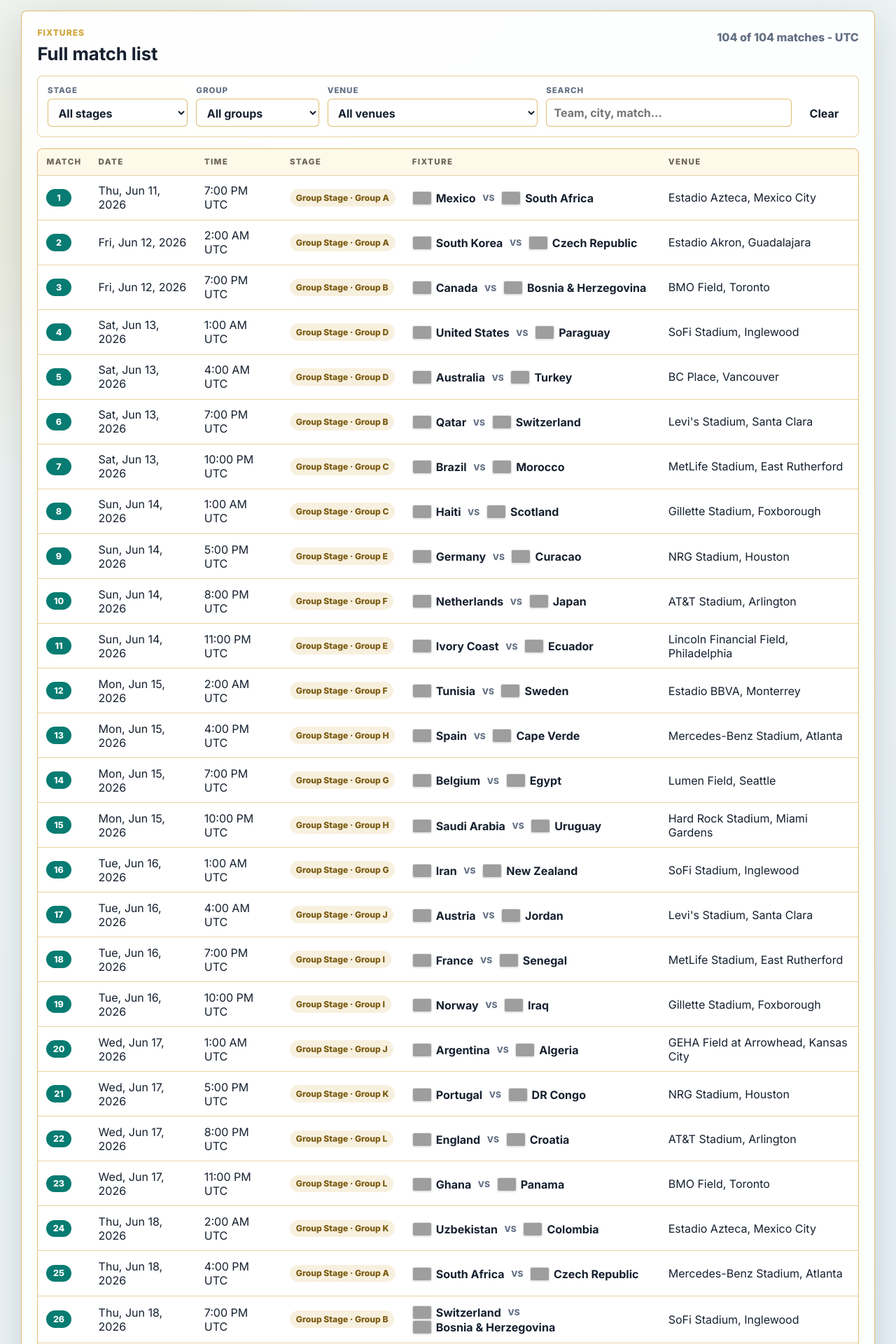
After one commit to adiTenGemini/World-Cup-2026-Predictor, a Flask app: page /schedule in a window 1280 px wide. The commit adds this page. Shown: the part 432-2352 px from the top of the page at 70% size. Run offline with Flask 3, Linux system fonts and the light colour scheme; grey boxes are pictures that could not be loaded.

Commit message:
scheule added

```diff
--- a/app.py
+++ b/app.py
@@ -1,6 +1,7 @@
 from flask import Flask, render_template
 
 from match_model import build_team_ratings
+from schedule_data import MATCH_SCHEDULE
 
 app = Flask(__name__)
 
@@ -188,6 +189,30 @@ def groups_with_flags():
     return groups
 
 
+def schedule_flag_lookup():
+    lookup = {}
+    aliases = {
+        "Bosnia & Herzegovina": "Bosnia and Herzegovina",
+        "Cape Verde": "Cabo Verde",
+        "Curacao": "Curacao",
+        "Czech Republic": "Czechia",
+        "DR Congo": "Congo DR",
+        "Iran": "IR Iran",
+        "Ivory Coast": "Cote d'Ivoire",
+        "South Korea": "Korea Republic",
+        "Turkey": "Turkiye",
+        "United States": "USA",
+    }
+    for group in WORLD_CUP_GROUPS:
+        for team in group["teams"]:
+            flag_code = FLAG_CODES[team["code"]]
+            lookup[team["name"]] = f"https://flagcdn.com/w40/{flag_code}.png"
+    for alias, canonical in aliases.items():
+        if canonical in lookup:
+            lookup[alias] = lookup[canonical]
+    return lookup
+
+
 @app.get("/")
 def index():
     return render_template("index.html", groups=groups_with_flags(), logo_url=LOGO_URL)
@@ -198,5 +223,15 @@ def guided():
     return render_template("guided.html", groups=groups_with_flags(), logo_url=LOGO_URL)
 
 
+@app.get("/schedule")
+def schedule():
+    return render_template(
+        "schedule.html",
+        schedule=MATCH_SCHEDULE,
+        schedule_flags=schedule_flag_lookup(),
+        logo_url=LOGO_URL,
+    )
+
+
 if __name__ == "__main__":
     app.run(debug=True)
--- /dev/null
+++ b/static/schedule.js
@@ -0,0 +1,140 @@
+const schedule = window.MATCH_SCHEDULE;
+const scheduleFlags = window.SCHEDULE_FLAGS || {};
+
+const stageFilter = document.querySelector("#stage-filter");
+const groupFilter = document.querySelector("#group-filter");
+const venueFilter = document.querySelector("#venue-filter");
+const searchInput = document.querySelector("#schedule-search");
+const clearButton = document.querySelector("#clear-schedule-filters");
+const scheduleBody = document.querySelector("#schedule-body");
+const scheduleCount = document.querySelector("#schedule-count");
+const userTimeZone = Intl.DateTimeFormat().resolvedOptions().timeZone || "Local time";
+
+function uniqueValues(key) {
+  return [...new Set(schedule.map((match) => match[key]).filter(Boolean))];
+}
+
+function addOptions(select, values, labeler = (value) => value) {
+  values.forEach((value) => {
+    const option = document.createElement("option");
+    option.value = value;
+    option.textContent = labeler(value);
+    select.appendChild(option);
+  });
+}
+
+function easternKickoffToDate(match) {
+  const [year, month, day] = match.date.split("-").map(Number);
+  const [hour, minute] = match.time.replace(" ET", "").split(":").map(Number);
+  return new Date(Date.UTC(year, month - 1, day, hour + 4, minute));
+}
+
+function formatLocalDate(match) {
+  return new Intl.DateTimeFormat("en", {
+    weekday: "short",
+    month: "short",
+    day: "numeric",
+    year: "numeric",
+  }).format(easternKickoffToDate(match));
+}
+
+function formatLocalTime(match) {
+  return new Intl.DateTimeFormat("en", {
+    hour: "numeric",
+    minute: "2-digit",
+    timeZoneName: "short",
+  }).format(easternKickoffToDate(match));
+}
+
+function filteredSchedule() {
+  const stage = stageFilter.value;
+  const group = groupFilter.value;
+  const venue = venueFilter.value;
+  const query = searchInput.value.trim().toLowerCase();
+
+  return schedule.filter((match) => {
+    const matchesStage = !stage || match.stage === stage;
+    const matchesGroup = !group || match.group === group;
+    const matchesVenue = !venue || match.venue === venue;
+    const haystack = [
+      match.match,
+      match.stage,
+      match.group,
+      match.date,
+      match.time,
+      match.team1,
+      match.team2,
+      match.venue,
+    ]
+      .join(" ")
+      .toLowerCase();
+    return matchesStage && matchesGroup && matchesVenue && (!query || haystack.includes(query));
+  });
+}
+
+function renderSchedule() {
+  const matches = filteredSchedule();
+  scheduleCount.textContent = `${matches.length} of ${schedule.length} matches - ${userTimeZone}`;
+
+  if (!matches.length) {
+    scheduleBody.innerHTML = `
+      <tr>
+        <td class="empty-schedule" colspan="6">No matches found.</td>
+      </tr>
+    `;
+    return;
+  }
+
+  scheduleBody.innerHTML = matches
+    .map(
+      (match) => `
+        <tr>
+          <td><span class="match-number">${match.match}</span></td>
+          <td>${formatLocalDate(match)}</td>
+          <td>${formatLocalTime(match)}</td>
+          <td>
+            <span class="stage-pill">${match.stage}${match.group ? ` &middot; Group ${match.group}` : ""}</span>
+          </td>
+          <td class="fixture-cell">
+            ${renderFixtureTeam(match.team1)}
+            <span>vs</span>
+            ${renderFixtureTeam(match.team2)}
+          </td>
+          <td>${match.venue}</td>
+        </tr>
+      `,
+    )
+    .join("");
+}
+
+function renderFixtureTeam(name) {
+  const flagUrl = scheduleFlags[name];
+  if (!flagUrl) {
+    return `<strong>${name}</strong>`;
+  }
+  return `
+    <strong class="fixture-team">
+      <img class="country-flag" src="${flagUrl}" alt="" loading="lazy" />
+      <span>${name}</span>
+    </strong>
+  `;
+}
+
+function clearFilters() {
+  stageFilter.value = "";
+  groupFilter.value = "";
+  venueFilter.value = "";
+  searchInput.value = "";
+  renderSchedule();
+}
+
+addOptions(stageFilter, uniqueValues("stage"));
+addOptions(groupFilter, uniqueValues("group").sort(), (group) => `Group ${group}`);
+addOptions(venueFilter, uniqueValues("venue").sort());
+
+[stageFilter, groupFilter, venueFilter, searchInput].forEach((control) => {
+  control.addEventListener("input", renderSchedule);
+});
+clearButton.addEventListener("click", clearFilters);
+
+renderSchedule();
--- a/static/styles.css
+++ b/static/styles.css
@@ -112,7 +112,7 @@ textarea {
 }
 
 .view-toggle a {
-  min-width: 76px;
+  min-width: 82px;
   text-align: center;
 }
 
@@ -728,6 +728,173 @@ h1 {
   justify-items: start;
 }
 
+.schedule-hero {
+  width: min(1220px, calc(100% - 2rem));
+  margin: 1rem auto 0;
+  padding: clamp(2rem, 5vw, 4rem);
+  border-radius: 8px;
+  color: #fff;
+  background:
+    linear-gradient(90deg, rgba(12, 91, 79, 0.92), rgba(158, 36, 68, 0.76)),
+    url("https://images.unsplash.com/photo-1522778526097-ce0a22ceb253?auto=format&fit=crop&w=1800&q=80")
+      center 52% / cover;
+}
+
+.schedule-hero h1 {
+  max-width: 780px;
+  margin-bottom: 0;
+  font-size: clamp(2.5rem, 6vw, 5rem);
+}
+
+.schedule-shell {
+  width: min(1220px, calc(100% - 2rem));
+  margin: 1rem auto 3rem;
+  padding: clamp(1rem, 2.2vw, 1.4rem);
+}
+
+.schedule-count {
+  margin: 0.3rem 0 0;
+  color: var(--muted);
+  font-weight: 800;
+  white-space: nowrap;
+}
+
+.schedule-filters {
+  display: grid;
+  grid-template-columns: minmax(130px, 0.8fr) minmax(120px, 0.7fr) minmax(190px, 1.2fr) minmax(220px, 1.4fr) auto;
+  gap: 0.75rem;
+  align-items: end;
+  margin-bottom: 1rem;
+  padding: 0.85rem;
+  border: 1px solid var(--gold-line);
+  border-radius: 8px;
+  background: rgba(255, 255, 255, 0.72);
+}
+
+.schedule-filters label {
+  display: grid;
+  gap: 0.3rem;
+  min-width: 0;
+}
+
+.schedule-filters span {
+  color: var(--muted);
+  font-size: 0.72rem;
+  font-weight: 900;
+  letter-spacing: 0.08em;
+  text-transform: uppercase;
+}
+
+.schedule-filters select,
+.schedule-filters input {
+  width: 100%;
+  min-height: 40px;
+  padding: 0.5rem 0.65rem;
+  border: 1px solid var(--gold-line-strong);
+  border-radius: 6px;
+  background: #fff;
+  color: var(--ink);
+  font-weight: 700;
+}
+
+.schedule-table-wrap {
+  overflow-x: auto;
+  border: 1px solid var(--gold-line-strong);
+  border-radius: 8px;
+  background: #fff;
+}
+
+.schedule-table {
+  width: 100%;
+  min-width: 920px;
+  border-collapse: collapse;
+}
+
+.schedule-table th,
+.schedule-table td {
+  padding: 0.72rem 0.75rem;
+  border-bottom: 1px solid var(--gold-line);
+  text-align: left;
+  vertical-align: middle;
+}
+
+.schedule-table th {
+  position: sticky;
+  top: 0;
+  z-index: 1;
+  color: #6c6253;
+  background: #fff9ea;
+  font-size: 0.72rem;
+  font-weight: 900;
+  letter-spacing: 0.12em;
+  text-transform: uppercase;
+}
+
+.schedule-table tbody tr:hover {
+  background: rgba(8, 124, 114, 0.06);
+}
+
+.schedule-table tbody tr:last-child td {
+  border-bottom: 0;
+}
+
+.match-number,
+.stage-pill {
+  display: inline-grid;
+  place-items: center;
+  min-height: 1.55rem;
+  border-radius: 999px;
+  font-weight: 900;
+}
+
+.match-number {
+  min-width: 2.2rem;
+  color: #fff;
+  background: var(--teal);
+  font-size: 0.78rem;
+}
+
+.stage-pill {
+  padding: 0.18rem 0.55rem;
+  color: #7a5a10;
+  background: rgba(209, 164, 58, 0.16);
+  font-size: 0.76rem;
+  white-space: nowrap;
+}
+
+.fixture-cell {
+  min-width: 220px;
+}
+
+.fixture-cell > span {
+  margin: 0 0.32rem;
+  color: var(--muted);
+  font-size: 0.75rem;
+  font-weight: 900;
+  text-transform: uppercase;
+}
+
+.fixture-team {
+  display: inline-flex;
+  align-items: center;
+  gap: 0.38rem;
+  max-width: 100%;
+  vertical-align: middle;
+}
+
+.fixture-team span {
+  overflow: hidden;
+  text-overflow: ellipsis;
+  white-space: nowrap;
+}
+
+.empty-schedule {
+  padding: 2rem;
+  color: var(--muted);
+  font-weight: 800;
+  text-align: center;
+}
+
 @media (max-width: 1100px) {
   .groups-grid {
     grid-template-columns: repeat(2, minmax(0, 1fr));
@@ -735,6 +902,14 @@ h1 {
 
   .guided-shell {
     grid-template-columns: 1fr;
+  }
+
+  .schedule-filters {
+    grid-template-columns: repeat(2, minmax(0, 1fr));
+  }
+
+  .search-filter {
+    grid-column: 1 / -1;
   }
 
   .stepper {
@@ -750,6 +925,15 @@ h1 {
   .topbar {
     align-items: flex-start;
     flex-direction: column;
+  }
+
+  .topbar .view-toggle {
+    width: 100%;
+  }
+
+  .view-toggle a {
+    min-width: 0;
+    flex: 1;
   }
 
   .groups-grid {
@@ -770,8 +954,13 @@ h1 {
   }
 
   .guided-actions,
-  .thirds-layout {
+  .thirds-layout,
+  .schedule-filters {
     grid-template-columns: 1fr;
+  }
+
+  .search-filter {
+    grid-column: auto;
   }
 
   .step-message {
--- a/templates/guided.html
+++ b/templates/guided.html
@@ -25,6 +25,7 @@
       <nav class="view-toggle" aria-label="Switch predictor view">
         <a href="{{ url_for('index') }}">Full</a>
         <a href="{{ url_for('guided') }}" aria-current="page">Guided</a>
+        <a href="{{ url_for('schedule') }}">Schedule</a>
       </nav>
     </header>
 
--- a/templates/index.html
+++ b/templates/index.html
@@ -25,6 +25,7 @@
       <nav class="view-toggle" aria-label="Switch predictor view">
         <a href="{{ url_for('index') }}" aria-current="page">Full</a>
         <a href="{{ url_for('guided') }}">Guided</a>
+        <a href="{{ url_for('schedule') }}">Schedule</a>
       </nav>
     </header>
 
--- /dev/null
+++ b/templates/schedule.html
@@ -0,0 +1,102 @@
+<!doctype html>
+<html lang="en">
+  <head>
+    <meta charset="utf-8" />
+    <meta name="viewport" content="width=device-width, initial-scale=1" />
+    <title>World Cup 2026 Schedule</title>
+    <link rel="preconnect" href="https://fonts.googleapis.com" />
+    <link rel="preconnect" href="https://fonts.gstatic.com" crossorigin />
+    <link
+      href="https://fonts.googleapis.com/css2?family=Inter:wght@400;500;600;700;800&family=Playfair+Display:wght@700;800&display=swap"
+      rel="stylesheet"
+    />
+    <link rel="stylesheet" href="{{ url_for('static', filename='styles.css') }}" />
+  </head>
+  <body>
+    <header class="topbar" aria-label="Site header">
+      <a class="brand brand-lockup" href="{{ url_for('index') }}" aria-label="World Cup 2026 Predictor home">
+        <img
+          src="{{ logo_url }}"
+          alt=""
+          class="brand-logo"
+        />
+        <span>World Cup 2026 Predictor</span>
+      </a>
+      <nav class="view-toggle" aria-label="Switch predictor view">
+        <a href="{{ url_for('index') }}">Full</a>
+        <a href="{{ url_for('guided') }}">Guided</a>
+        <a href="{{ url_for('schedule') }}" aria-current="page">Schedule</a>
+      </nav>
+    </header>
+
+    <main>
+      <section class="schedule-hero" aria-labelledby="schedule-title">
+        <img
+          src="{{ logo_url }}"
+          alt="FIFA World Cup 2026 logo"
+          class="hero-logo"
+        />
+        <p class="kicker">104 matches</p>
+        <h1 id="schedule-title">Tournament schedule</h1>
+      </section>
+
+      <section class="schedule-shell panel" aria-labelledby="schedule-list-title">
+        <div class="section-heading">
+          <div>
+            <p class="eyebrow">Fixtures</p>
+            <h2 id="schedule-list-title">Full match list</h2>
+          </div>
+          <p id="schedule-count" class="schedule-count"></p>
+        </div>
+
+        <form class="schedule-filters" aria-label="Schedule filters">
+          <label>
+            <span>Stage</span>
+            <select id="stage-filter">
+              <option value="">All stages</option>
+            </select>
+          </label>
+          <label>
+            <span>Group</span>
+            <select id="group-filter">
+              <option value="">All groups</option>
+            </select>
+          </label>
+          <label>
+            <span>Venue</span>
+            <select id="venue-filter">
+              <option value="">All venues</option>
+            </select>
+          </label>
+          <label class="search-filter">
+            <span>Search</span>
+            <input id="schedule-search" type="search" placeholder="Team, city, match..." />
+          </label>
+          <button id="clear-schedule-filters" class="ghost-button" type="button">Clear</button>
+        </form>
+
+        <div class="schedule-table-wrap">
+          <table class="schedule-table">
+            <thead>
+              <tr>
+                <th>Match</th>
+                <th>Date</th>
+                <th>Time</th>
+                <th>Stage</th>
+                <th>Fixture</th>
+                <th>Venue</th>
+              </tr>
+            </thead>
+            <tbody id="schedule-body"></tbody>
+          </table>
+        </div>
+      </section>
+    </main>
+
+    <script>
+      window.MATCH_SCHEDULE = {{ schedule | tojson }};
+      window.SCHEDULE_FLAGS = {{ schedule_flags | tojson }};
+    </script>
+    <script src="{{ url_for('static', filename='schedule.js') }}"></script>
+  </body>
+</html>
```
Also changed, not shown: schedule_data.py (added, +106 -0 lines), README.md.
